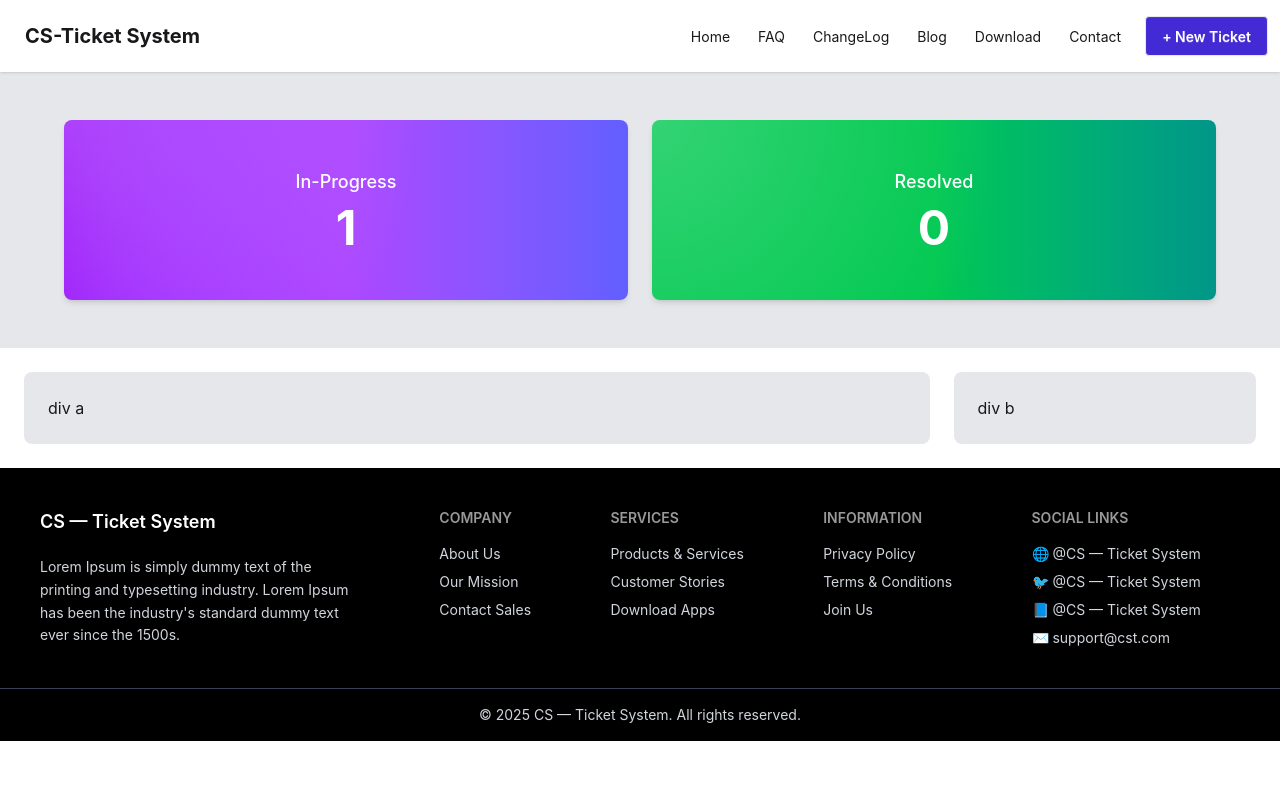
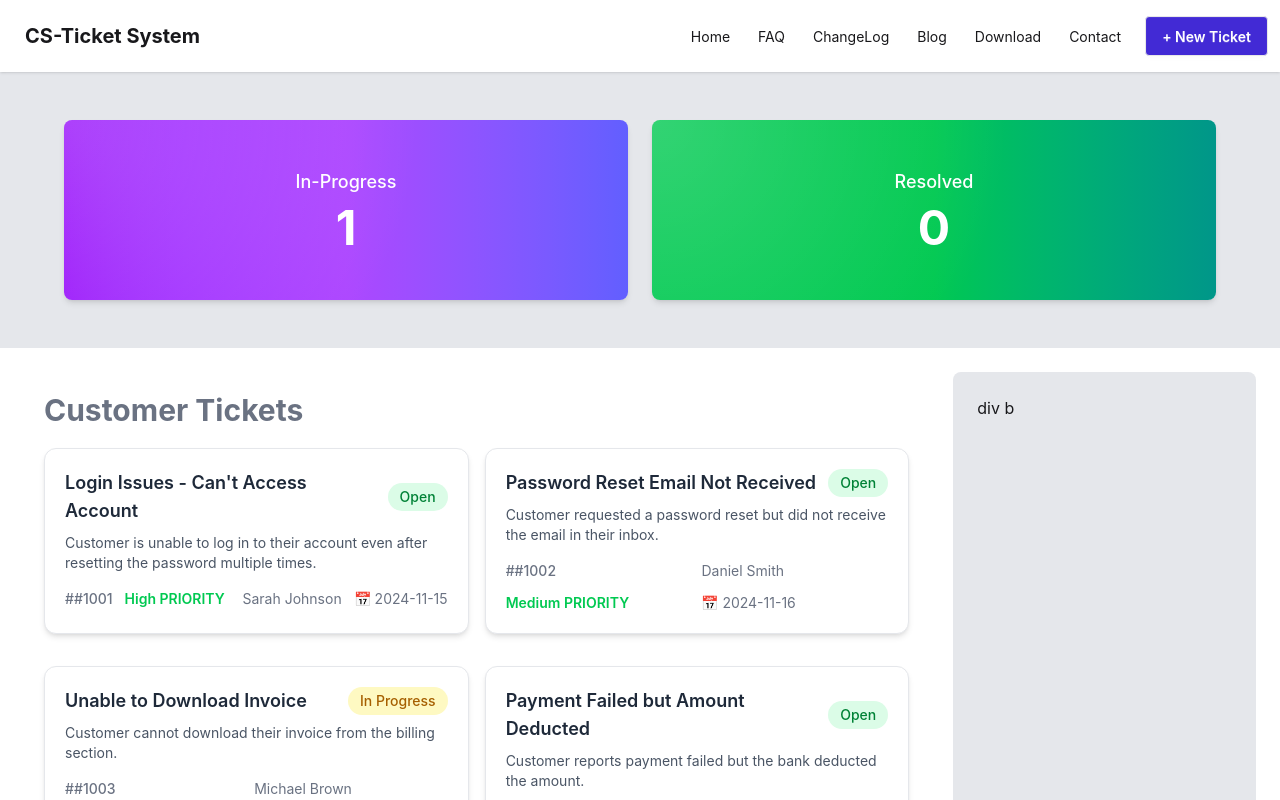
Before and after one commit to MohsinAlam07/Customer-Helpdesk, a React (Vite) app: page / in a window 1280 px wide. Shown: the top 800 px of the page. Built offline with nearby package versions, Linux system fonts and the light colour scheme.

Commit message:
dynamic functionality added

```diff
--- a/src/App.jsx
+++ b/src/App.jsx
@@ -1,8 +1,12 @@
 
+import { Suspense } from 'react'
 import './App.css'
 import Banner from './components/Banner/Banner'
 import Footer from './components/Footer/Footer'
 import Navbar from './components/Navbar/Navbar'
+import Tickets from './components/Tickets/Tickets'
+
+const ticketPromise=fetch('./ticket.json').then(res=>res.json())
 
 function App() {
 
@@ -13,15 +17,21 @@ function App() {
 
       <Navbar></Navbar>
       <Banner></Banner>
-       <div className="flex gap-6 p-6">
-        <div className="bg-gray-200 p-6 w-3/4 rounded-lg">
-          <h2>div a</h2>
-        </div>
+      <div className="flex flex-col lg:flex-row gap-6 p-4 lg:p-6">
 
-        <div className="bg-gray-200 p-6 w-1/4 rounded-lg">
-          <h2>div b</h2>
-        </div>
-      </div>
+  {/* Left Side (Tickets - 75%) */}
+  <div className="w-full lg:w-3/4">
+    <Suspense fallback={<h2>Ticket issue is loading</h2>}>
+      <Tickets ticketPromise={ticketPromise}></Tickets>
+    </Suspense>
+  </div>
+
+  {/* Right Side (Sidebar - 25%) */}
+  <div className="w-full lg:w-1/4 bg-gray-200 p-6 rounded-lg">
+    <h2>div b</h2>
+  </div>
+
+</div>
       <Footer></Footer>
 
 
--- /dev/null
+++ b/src/components/Ticket/Ticket.jsx
@@ -0,0 +1,71 @@
+import React from "react";
+
+const Ticket = ({ ticket }) => {
+  // const{title}=ticket;
+  console.log(ticket);
+  return (
+    // <div>
+    //     <h1> Title:{ticket.title}</h1>
+    //     <p>dis:{ticket.description}</p>
+    //     <span>status: {ticket.status}</span>
+    //     <button className='btn'>solve</button>
+    // </div>
+      <div className="bg-white rounded-xl shadow-md p-4 sm:p-5 border border-gray-200 mb-4">
+
+      {/* Top Row */}
+      <div className="flex flex-col sm:flex-row sm:items-center sm:justify-between gap-2 mb-2">
+        <h2 className="text-base sm:text-lg font-semibold text-gray-800">
+          {ticket.title}
+        </h2>
+
+        <span
+          className={`px-3 py-1 text-xs sm:text-sm rounded-full font-medium w-fit
+          ${
+            ticket.status === "Open"
+              ? "bg-green-100 text-green-700"
+              : "bg-yellow-100 text-yellow-700"
+          }`}
+        >
+          {ticket.status}
+        </span>
+      </div>
+
+      {/* Description */}
+      <p className="text-gray-600 text-sm mb-4">
+        {ticket.description}
+      </p>
+
+      {/* Bottom Row */}
+      <div className="flex flex-col sm:flex-row sm:items-center sm:justify-between gap-3 text-sm text-gray-500">
+
+        {/* Left */}
+        <div className="flex flex-wrap gap-3 items-center">
+          <span className="font-medium">#{ticket.id}</span>
+
+          <span
+            className={`font-semibold
+            ${
+              ticket.priority === "HIGH"
+                ? "text-red-500"
+                : ticket.priority === "MEDIUM"
+                ? "text-yellow-500"
+                : "text-green-500"
+            }`}
+          >
+            {ticket.priority} PRIORITY
+          </span>
+        </div>
+
+        {/* Right */}
+        <div className="flex flex-wrap items-center gap-3">
+          <span>{ticket.customer}</span>
+          <span className="flex items-center gap-1">
+            📅 {ticket.createdAt}
+          </span>
+        </div>
+      </div>
+    </div>
+  );
+};
+
+export default Ticket;
--- /dev/null
+++ b/src/components/Tickets/Tickets.jsx
@@ -0,0 +1,21 @@
+import React from 'react';
+import { use } from 'react';
+import Ticket from '../Ticket/Ticket';
+
+const Tickets = ({ticketPromise}) => {
+    const tickets=use(ticketPromise);
+
+    return (
+       <div>
+        <h2 className="text-2xl sm:text-3xl font-bold p-4 sm:p-5 text-gray-500">Customer Tickets</h2>
+         <div  className="grid grid-cols-1 sm:grid-cols-2 lg:grid-cols-2 gap-4 px-4 sm:px-5">
+           {
+            tickets.map(ticket=><Ticket key={ticket.id} ticket={ticket}></Ticket>)
+           }
+
+        </div>
+       </div>
+    );
+};
+
+export default Tickets;
```
